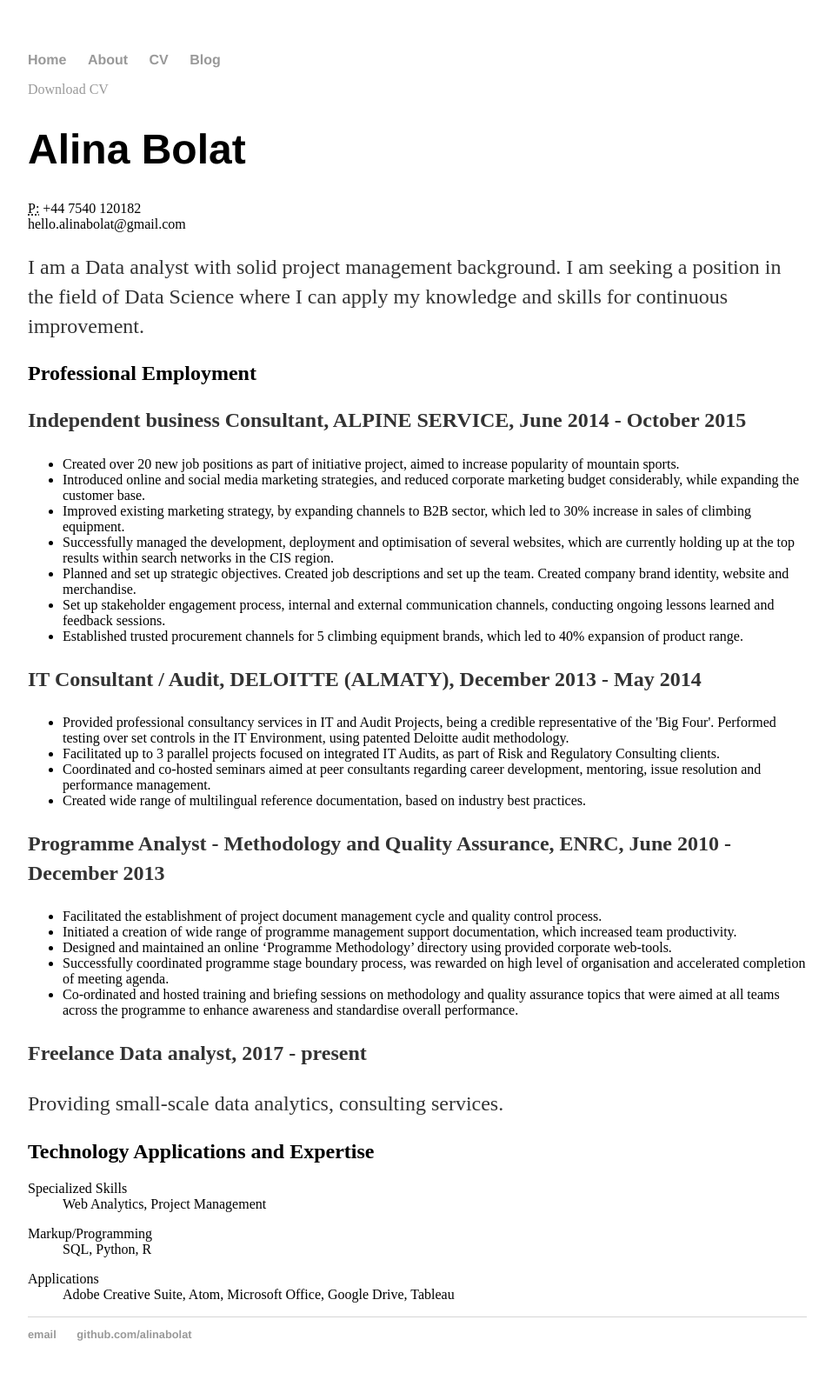
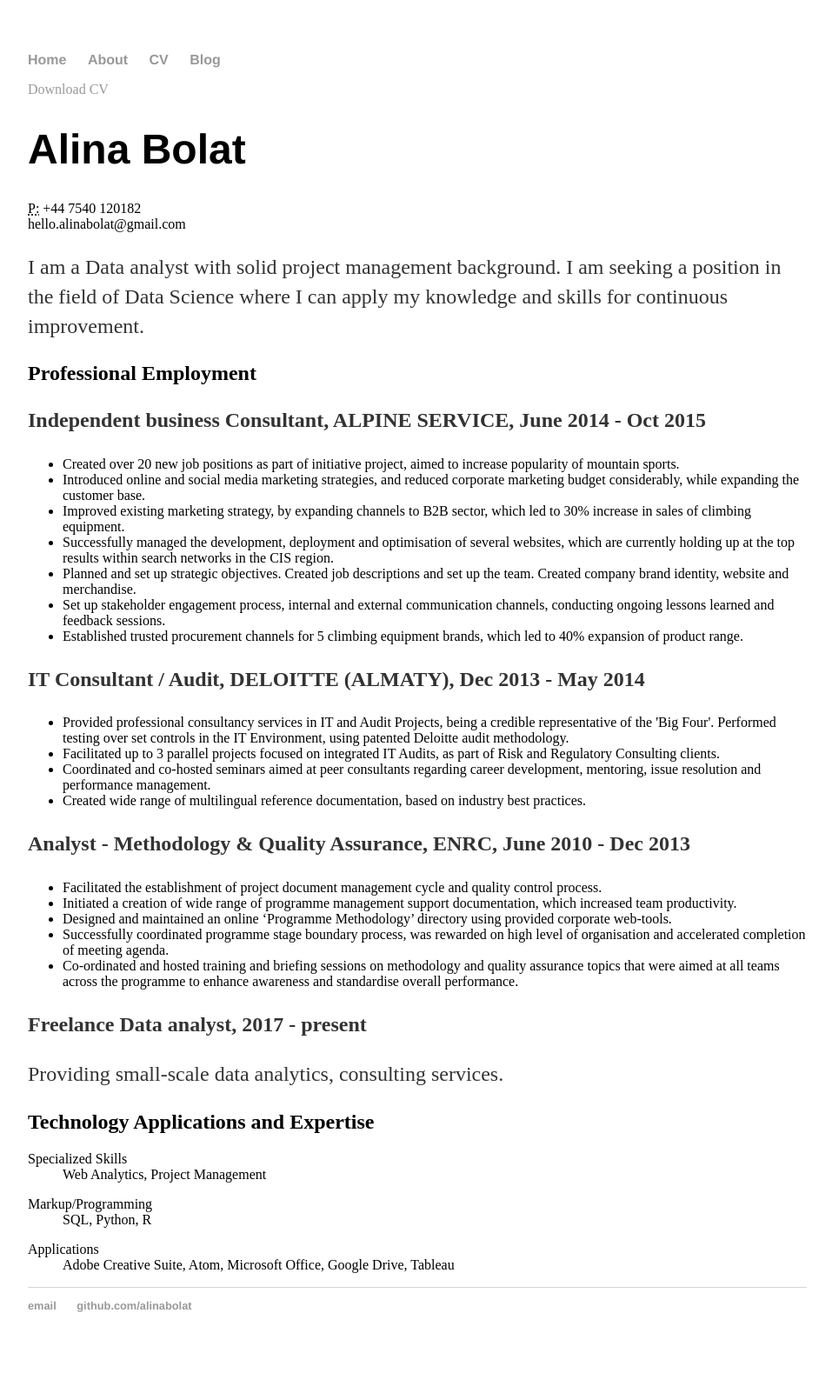
Before and after one commit to alinabolat/alinabolat.github.io, a Jekyll site: the page built from cv/index.html, in a window 1280 px wide. Shown: the whole page at 87% size, without its empty margins (160-1117 px from the left). Built offline with Jekyll 4.4.1, drawn with Linux system fonts in a browser that asks for light colours; after the commit the page ends 1569 px from its top, so only the background shows below that.

Commit message:
Update index.html

```diff
--- a/cv/index.html
+++ b/cv/index.html
@@ -20,7 +20,7 @@
 				<p>I am a Data analyst with solid project management background. I am seeking a position in the field of Data Science where I can apply my knowledge and skills for continuous improvement.</p>
 
 				<h2>Professional Employment</h2>
-				<p><strong> Independent business Consultant, ALPINE SERVICE, June 2014 - October 2015</strong></p>
+				<p><strong> Independent business Consultant, ALPINE SERVICE, June 2014 - Oct 2015</strong></p>
 				<ul>
 				<li>Created over 20 new job positions as part of initiative project, aimed to increase popularity of mountain sports.</li>
 				<li>Introduced online and social media marketing strategies, and reduced corporate marketing budget considerably, while expanding the customer base.</li>
@@ -31,7 +31,7 @@
 				<li>Established trusted procurement channels for 5 climbing equipment brands, which led to 40% expansion of product range.</li>
 				</ul>
 
-				<p><strong>IT Consultant / Audit, DELOITTE (ALMATY), December 2013 - May 2014</strong></p>
+				<p><strong>IT Consultant / Audit, DELOITTE (ALMATY), Dec 2013 - May 2014</strong></p>
 				<ul>
 				<li>Provided professional consultancy services in IT and Audit Projects, being a credible representative of the 'Big Four'. Performed testing over set controls in the IT Environment, using patented Deloitte audit methodology.</li>
 				<li>Facilitated up to 3 parallel projects focused on integrated IT Audits, as part of Risk and Regulatory Consulting clients.</li>
@@ -39,7 +39,7 @@
 				<li>Created wide range of multilingual reference documentation, based on industry best practices.</li>
 				</ul>
 
-				<p><strong>Programme Analyst - Methodology and Quality Assurance, ENRC, June 2010 - December 2013</strong></p>
+				<p><strong>Analyst - Methodology & Quality Assurance, ENRC, June 2010 - Dec 2013</strong></p>
 				<ul>
 				<li>Facilitated the establishment of project document management cycle and quality control process.</li>
 				<li>Initiated a creation of wide range of programme management support documentation, which increased team productivity.</li>
```
